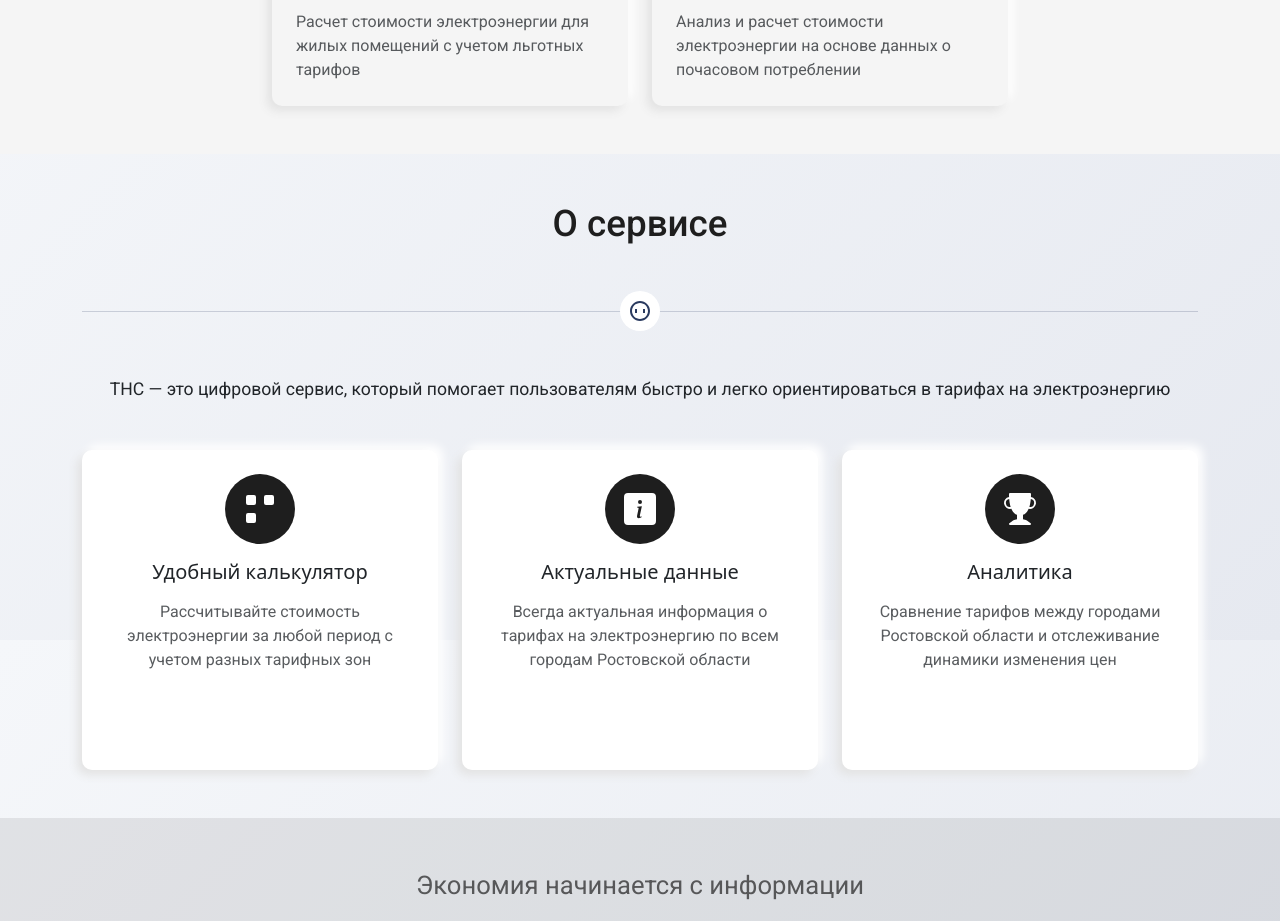
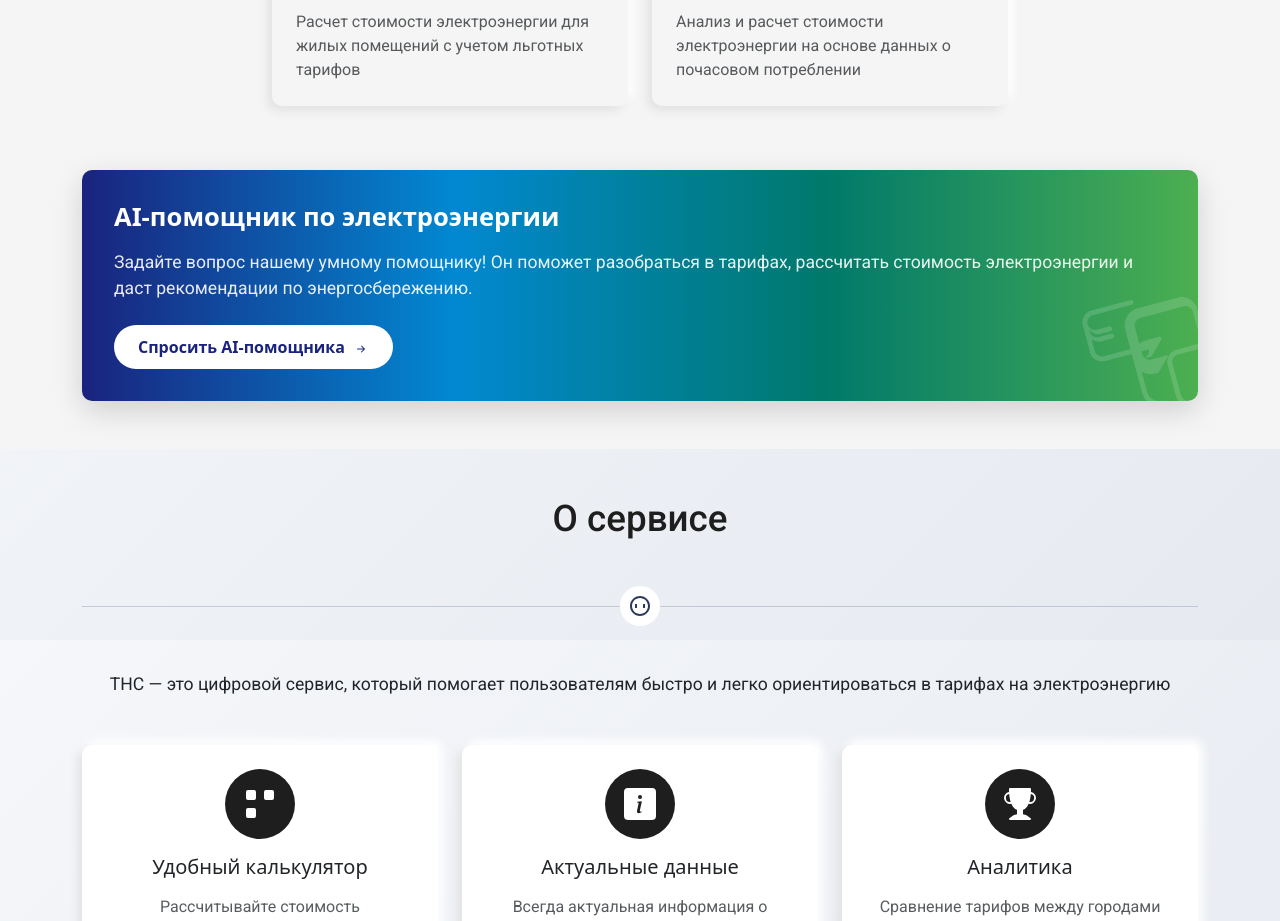
Before and after one commit to Dodosters/electrictraffic-web, a React (Vite) app: page / in a window 1280 px wide. Shown: the part 960-1881 px from the top of the page. Built offline with nearby package versions, Linux system fonts and the light colour scheme.

Commit message:
fix: Added advertising banner

```diff
--- a/src/pages/HomePage.css
+++ b/src/pages/HomePage.css
@@ -84,6 +84,11 @@
   box-shadow: -20px 20px 40px #e3e3e3, 20px -20px 40px #fff;
 }
 
+.ai-promo-card:hover .ai-promo-icon {
+  opacity: 0.2;
+  transform: rotate(0deg);
+}
+
 .calc-card img {
   opacity: 0.6;
   transition: opacity 0.2s ease;
@@ -97,6 +102,72 @@
 .calc-card p {
   font-size: 1em;
   text-align: left !important;
+}
+
+.ai-promo-card {
+  background: linear-gradient(90deg, #1a237e, #0288d1, #00796b, #4caf50);
+  border-radius: 10px;
+  box-shadow: 0 10px 30px rgba(0, 0, 0, 0.15);
+  color: white;
+  margin-top: 40px;
+  overflow: hidden;
+  padding: 0;
+  position: relative;
+  transition: all 0.3s ease;
+}
+
+.ai-promo-card:hover {
+  box-shadow: 0 15px 40px rgba(0, 0, 0, 0.2);
+  transform: translateY(-5px);
+}
+
+.ai-promo-content {
+  padding: 2rem;
+  position: relative;
+  z-index: 2;
+}
+
+.ai-promo-title {
+  font-size: 1.6rem;
+  font-weight: 700;
+  margin-bottom: 1rem;
+}
+
+.ai-promo-text {
+  font-size: 1.1rem;
+  margin-bottom: 1.5rem;
+  opacity: 0.9;
+}
+
+.ai-promo-btn {
+  background-color: white;
+  border: none;
+  border-radius: 50px;
+  color: #1a237e;
+  font-weight: 600;
+  padding: 0.6rem 1.5rem;
+  transition: all 0.2s ease;
+}
+
+.ai-promo-btn:hover {
+  background-color: rgba(255, 255, 255, 0.9);
+  transform: scale(1.05);
+}
+
+.ai-promo-icon {
+  bottom: -15px;
+  opacity: 0.15;
+  position: absolute;
+  right: -15px;
+  transform: rotate(-15deg);
+  transition: all 0.3s ease;
+  width: 120px;
+  z-index: 1;
+}
+
+.ai-promo-card:hover .ai-promo-icon {
+  opacity: 0.2;
+  transform: rotate(0deg);
 }
 
 .devider {
--- a/src/pages/HomePage.jsx
+++ b/src/pages/HomePage.jsx
@@ -54,6 +54,29 @@
                 <p className="text-muted mb-0">
                   Анализ и расчет стоимости электроэнергии на основе данных о почасовом потреблении
                 </p>
+              </Link>
+            </div>
+          </div>
+
+          <div className="row mt-4">
+            <div className="col-12">
+              <Link to="/ai-assistant" className="ai-promo-card d-block text-decoration-none">
+                <div className="ai-promo-content">
+                  <h3 className="ai-promo-title">AI-помощник по электроэнергии</h3>
+                  <p className="ai-promo-text">
+                    Задайте вопрос нашему умному помощнику! Он поможет разобраться в тарифах,
+                    рассчитать стоимость электроэнергии и даст рекомендации по энергосбережению.
+                  </p>
+                  <button className="ai-promo-btn">
+                    Спросить AI-помощника
+                    <svg xmlns="http://www.w3.org/2000/svg" width="16" height="16" fill="currentColor" className="ms-2" viewBox="0 0 16 16">
+                      <path fillRule="evenodd" d="M4 8a.5.5 0 0 1 .5-.5h5.793L8.146 5.354a.5.5 0 1 1 .708-.708l3 3a.5.5 0 0 1 0 .708l-3 3a.5.5 0 0 1-.708-.708L10.293 8.5H4.5A.5.5 0 0 1 4 8z"/>
+                    </svg>
+                  </button>
+                </div>
+                <svg className="ai-promo-icon" xmlns="http://www.w3.org/2000/svg" viewBox="0 0 24 24">
+                  <path fill="white" d="M21,11.25H16.87a2.5,2.5,0,0,0-2.5,2.5v6.5a2.5,2.5,0,0,0,2.5,2.5H21a2.5,2.5,0,0,0,2.5-2.5v-6.5A2.5,2.5,0,0,0,21,11.25Zm1.5,9a1.5,1.5,0,0,1-1.5,1.5H16.87a1.5,1.5,0,0,1-1.5-1.5v-6.5a1.5,1.5,0,0,1,1.5-1.5H21a1.5,1.5,0,0,1,1.5,1.5ZM20.5,1.25h-9a3.5,3.5,0,0,0-3.5,3.5v6.5a3.5,3.5,0,0,0,3.5,3.5H12a.47.47,0,0,0,.35-.15l2.5-2.5A.49.49,0,0,0,15,12h0a.48.48,0,0,0-.35-.15H11.5a1.5,1.5,0,0,1-1.5-1.5V4.75a1.5,1.5,0,0,1,1.5-1.5h9a1.5,1.5,0,0,1,1.5,1.5V9A.5.5,0,0,0,22.5,9h0a.5.5,0,0,0,.5-.5v-4A3.5,3.5,0,0,0,20.5,1.25ZM2.5,11.25h9a.47.47,0,0,0,.35-.15l2.5-2.5A.49.49,0,0,0,14.5,8a.48.48,0,0,0-.35-.15H11.5a3.5,3.5,0,0,0-3.5,3.5v6.5a3.5,3.5,0,0,0,3.5,3.5.5.5,0,0,0,.5-.5.5.5,0,0,0-.5-.5,2.5,2.5,0,0,1-2.5-2.5v-6.5a2.5,2.5,0,0,1,2-2.45v-.05H2.5a1.5,1.5,0,0,1-1.5-1.5V1.75A1.5,1.5,0,0,1,2.5.25h8a.5.5,0,0,0,.5-.5.5.5,0,0,0-.5-.5h-8A2.5,2.5,0,0,0,0,1.75V7.25A2.5,2.5,0,0,0,2.5,9.75h6.37a.5.5,0,0,0,.5-.5.5.5,0,0,0-.5-.5H2.5a1.5,1.5,0,0,1-1.5-1.5V4.85A2.49,2.49,0,0,0,2.5,5.75H5a.5.5,0,0,0,.5-.5A.5.5,0,0,0,5,4.75H2.5a1.5,1.5,0,0,1-1.5-1.5v-.5A2.5,2.5,0,0,0,2.5,4.25H5a.5.5,0,0,0,.5-.5.5.5,0,0,0-.5-.5H2.5a1.5,1.5,0,0,1-1.5-1.5A1.5,1.5,0,0,1,2.5.25h0A2.5,2.5,0,0,0,0,2.75v4.5A2.5,2.5,0,0,0,2.5,9.75h9a1.5,1.5,0,0,1-1.5,1.5Z" transform="translate(0 0.75)"/>
+                </svg>
               </Link>
             </div>
           </div>
```
